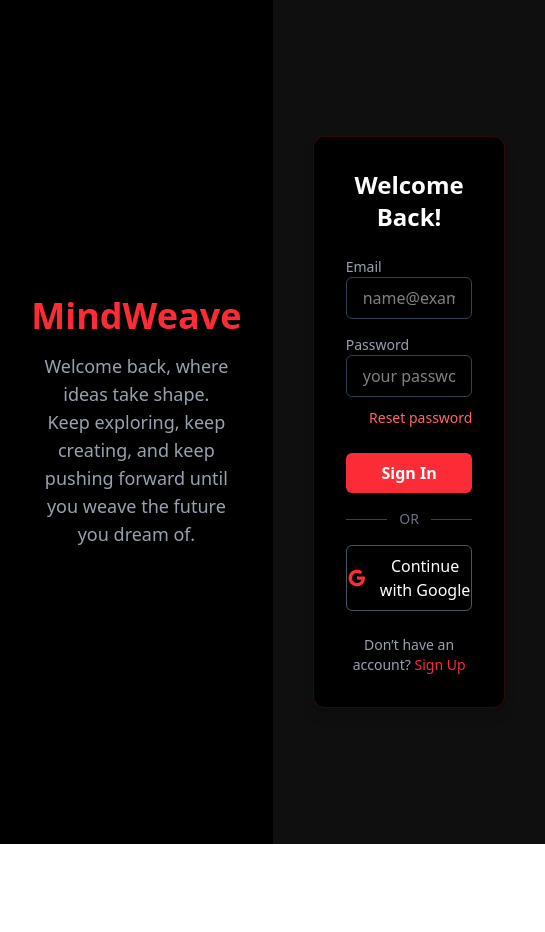
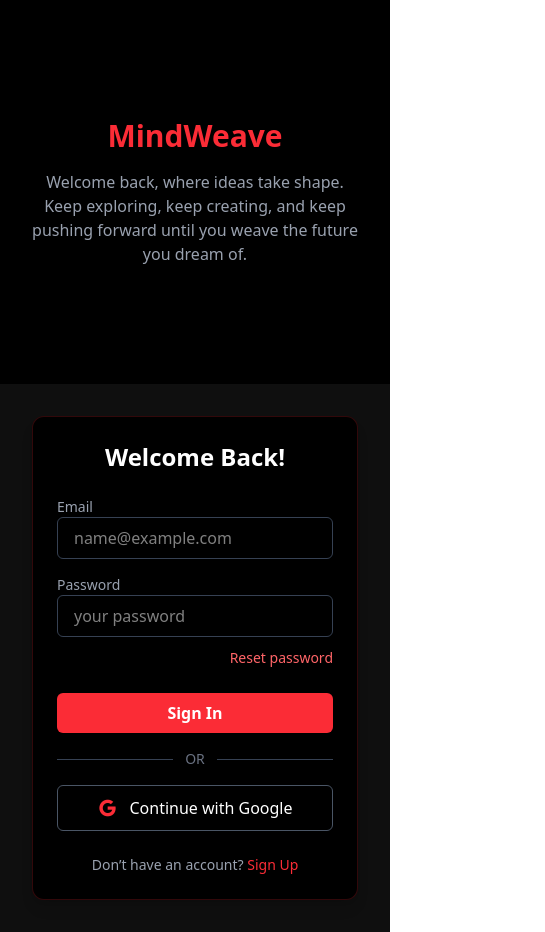
Before and after one commit to MadhurJ10/Mind-Weave, a React (Vite) app in the folder Frontend/: page /login in a window 390 px wide. Shown: the whole page, 545 px wide, since content can reach past the window. Before the commit the page ends 844 px from the top, so only its background shows below. Built offline with nearby package versions, Linux system fonts and the light colour scheme; no server answers.

Commit message:
Auth fix (check)

```diff
--- a/Frontend/src/App.jsx
+++ b/Frontend/src/App.jsx
@@ -41,7 +41,7 @@
     fetchUser();
   }, [ setIsUserValid ]);
   return (
-    <div className="flex flex-col w-fit">
+    <div className="flex flex-col ">
 
       <Routes>
         <Route path="/" element={
--- a/Frontend/src/pages/Home.jsx
+++ b/Frontend/src/pages/Home.jsx
@@ -89,7 +89,7 @@
       <div className='cards flex flex-col bg-black gap-[2rem]'>
         <div className='bg-[#111111] rounded-lg border border-[#252525] font-medium self-center px-5 py-1.5  text-white'>Features</div>
 
-        <div className='flex flex-col sm:flex-row '>
+        <div className='flex flex-col gap-[2rem] sm:flex-row sm:gap-0'>
           <Card title={'AI Map Creation'} heading={'Generate structured, connected maps instantly from just a single topic.'} icon={'ri-mind-map text-white text-8xl'} />
           <Card title={'Ask AI'} heading={'Get instant explanations or discover hidden connections between nodes.'} icon={'ri-chat-ai-fill text-white text-8xl'} />
           <Card title={'Export & Share'} heading={'Download as PNG or PDF, or import into other tools for seamless use.'} icon={'ri-share-2-line text-white text-8xl'} />
@@ -121,7 +121,7 @@
       </div>
       <div className='bg-[#111111] rounded-lg border border-[#252525] font-medium self-center px-5 py-1.5  text-white'>How It Works </div>
 
-      <div className="grid grid-cols-1 md:grid-cols-2 gap-6 p-[6rem]">
+      <div className="grid grid-cols-1 md:grid-cols-2 gap-6 p-[2rem] sm:p-[6rem]">
 
 
         {/* Card 1 */}
@@ -172,7 +172,7 @@
 
       <div className="h-screen bg-black flex items-center justify-center flex-col relative">
         {/* Glowing orb */}
-        <div className="w-[500px] h-[500px] rounded-full
+        <div className="w-[400px] h-[500px] rounded-full
                   bg-[radial-gradient(circle,rgba(255,0,0,0.7)_0%,rgba(139,0,0,0.7)_25%,rgba(75,0,130,0.7)_50%,rgba(0,0,139,0.7)_75%,rgba(0,0,0,0.7)_100%)]
                   opacity-90 blur-3xl">
         </div>
--- a/Frontend/src/pages/Login.jsx
+++ b/Frontend/src/pages/Login.jsx
@@ -5,8 +5,8 @@
 
 
 const Login = () => {
+    const baseUrl = import.meta.env.VITE_BASE_URL;
   const { isUserValid, setIsUserValid } = useContext(userContext);
-      console.log(isUserValid)
   const location = useLocation();
   const navigate = useNavigate();
 
@@ -17,25 +17,22 @@
   } = useForm();
 
   const handleGoogleLogin = () => {
-        window.location.href = "http://localhost:3000/auth/google"; // backend OAuth route
+    window.location.href = `${baseUrl}/auth/google`;
   };
 
   useEffect(() => {
-        // Read query params when redirected back
     const query = new URLSearchParams(location.search);
     const token = query.get("token");
 
     if (token) {
       localStorage.setItem("Token", token);
-            navigate("/"); // redirect after saving
+      navigate("/");
     }
-    }, [ location, navigate ]);
+  }, [location, navigate]);
 
   const onSubmit = async (data) => {
     try {
-            console.log("Login data:", data);
-            // Example: Send login request to backend
-            const res = await fetch("http://localhost:3000/auth/login", {
+      const res = await fetch(`${baseUrl}/auth/login`, {
         method: "POST",
         headers: { "Content-Type": "application/json" },
         body: JSON.stringify(data),
@@ -54,21 +51,22 @@
   };
 
   return (
-        <div className="h-screen flex">
+    <div className="min-h-screen flex flex-col md:flex-row">
       {/* Left Side */}
-            <div className="w-1/2 bg-black text-white flex flex-col justify-center items-center p-10">
-                <h1 className="text-4xl font-bold mb-4 flex items-center gap-2 text-red-500">
+   {/* Left Side */}
+<div className="md:w-1/2 h-[24rem] bg-black text-white flex flex-col justify-center items-center p-8 md:p-10 ">
+  <h1 className="text-3xl md:text-4xl font-bold mb-4 flex items-center gap-2 text-red-500">
     MindWeave
   </h1>
-                <p className="text-lg text-gray-400 text-center max-w-md">
+  <p className="text-base md:text-lg text-gray-400 text-center max-w-md">
     Welcome back, where ideas take shape. Keep exploring, keep creating,
     and keep pushing forward until you weave the future you dream of.
   </p>
 </div>
 
       {/* Right Side */}
-            <div className="w-1/2 bg-[#0f0f0f] flex flex-col justify-center items-center p-10">
-                <div className="w-full max-w-md bg-black p-8 rounded-xl shadow-lg border border-red-500/20">
+      <div className="md:w-1/2 w-full bg-[#0f0f0f] flex flex-col justify-center items-center p-8 md:p-10">
+        <div className="w-full max-w-md bg-black p-6 md:p-8 rounded-xl shadow-lg border border-red-500/20">
           <h2 className="text-2xl font-bold text-center text-white mb-6">
             Welcome Back!
           </h2>
@@ -77,7 +75,9 @@
           <form onSubmit={handleSubmit(onSubmit)}>
             {/* Email */}
             <div className="mb-4">
-                            <label className="block text-left text-sm text-gray-400">Email</label>
+              <label className="block text-left text-sm text-gray-400">
+                Email
+              </label>
               <input
                 type="email"
                 placeholder="name@example.com"
@@ -91,13 +91,17 @@
                 })}
               />
               {errors.email && (
-                                <p className="text-red-500 text-sm mt-1">{errors.email.message}</p>
+                <p className="text-red-500 text-sm mt-1">
+                  {errors.email.message}
+                </p>
               )}
             </div>
 
             {/* Password */}
             <div className="mb-2">
-                            <label className="block text-left text-sm text-gray-400">Password</label>
+              <label className="block text-left text-sm text-gray-400">
+                Password
+              </label>
               <input
                 type="password"
                 placeholder="your password"
@@ -111,13 +115,18 @@
                 })}
               />
               {errors.password && (
-                                <p className="text-red-500 text-sm mt-1">{errors.password.message}</p>
+                <p className="text-red-500 text-sm mt-1">
+                  {errors.password.message}
+                </p>
               )}
             </div>
 
             {/* Reset Password */}
             <div className="text-right mb-6">
-                            <a href="#" className="text-sm text-red-400 hover:text-red-500 hover:underline">
+              <a
+                href="#"
+                className="text-sm text-red-400 hover:text-red-500 hover:underline"
+              >
                 Reset password
               </a>
             </div>
@@ -144,7 +153,8 @@
             onClick={handleGoogleLogin}
             className="w-full flex items-center justify-center gap-3 py-2 border border-gray-600 rounded-md text-white hover:bg-gray-800 transition"
           >
-                        <i className="ri-google-fill text-xl text-red-500"></i> Continue with Google
+            <i className="ri-google-fill text-xl text-red-500"></i> Continue with
+            Google
           </button>
 
           {/* Sign Up */}
--- a/Frontend/src/pages/Register.jsx
+++ b/Frontend/src/pages/Register.jsx
@@ -3,6 +3,7 @@
 import { useLocation, useNavigate } from "react-router-dom";
 
 const Register = () => {
+    const baseUrl = import.meta.env.VITE_BASE_URL;
     const location = useLocation();
     const navigate = useNavigate();
 
@@ -13,7 +14,7 @@
     } = useForm();
 
     const handleGoogleRegister = () => {
-        window.location.href = "http://localhost:3000/auth/google"; // backend OAuth route
+        window.location.href = `${baseUrl}/auth/google`; // backend OAuth route
     };
 
     useEffect(() => {
@@ -31,7 +32,7 @@
         try {
             // console.log("Register data:", data);
             // Example: Send register request to backend
-            const res = await fetch("http://localhost:3000/auth/register", {
+            const res = await fetch(`${baseUrl}/auth/register`, {
                 method: "POST",
                 headers: { "Content-Type": "application/json" },
                 body: JSON.stringify(data),
```
Also changed, not shown: 1 other file (tests, documents, lock files or other folders). Lines whose indentation alone changed are shown as unchanged.
